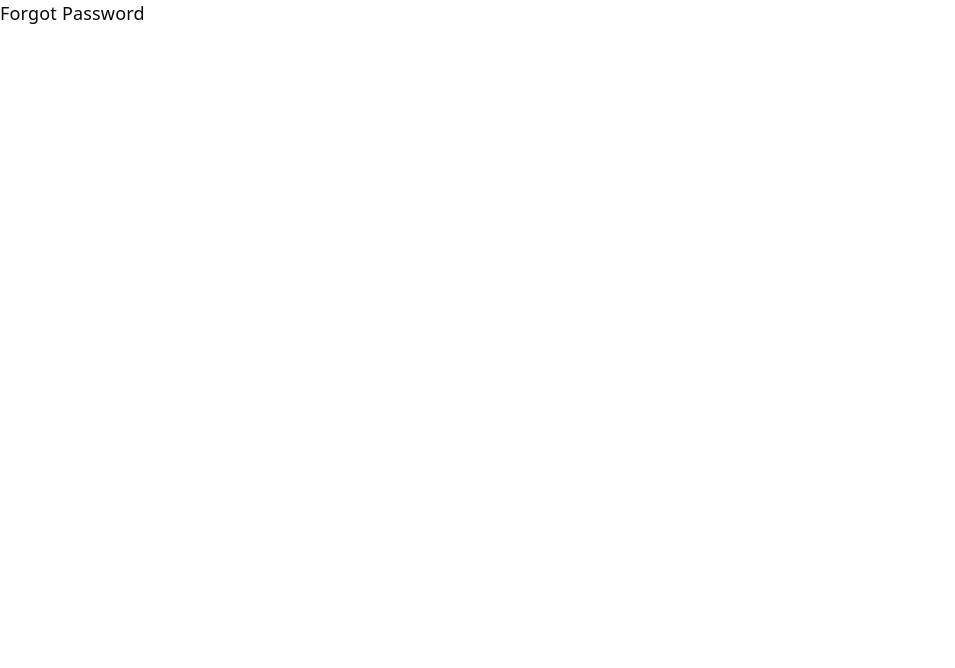
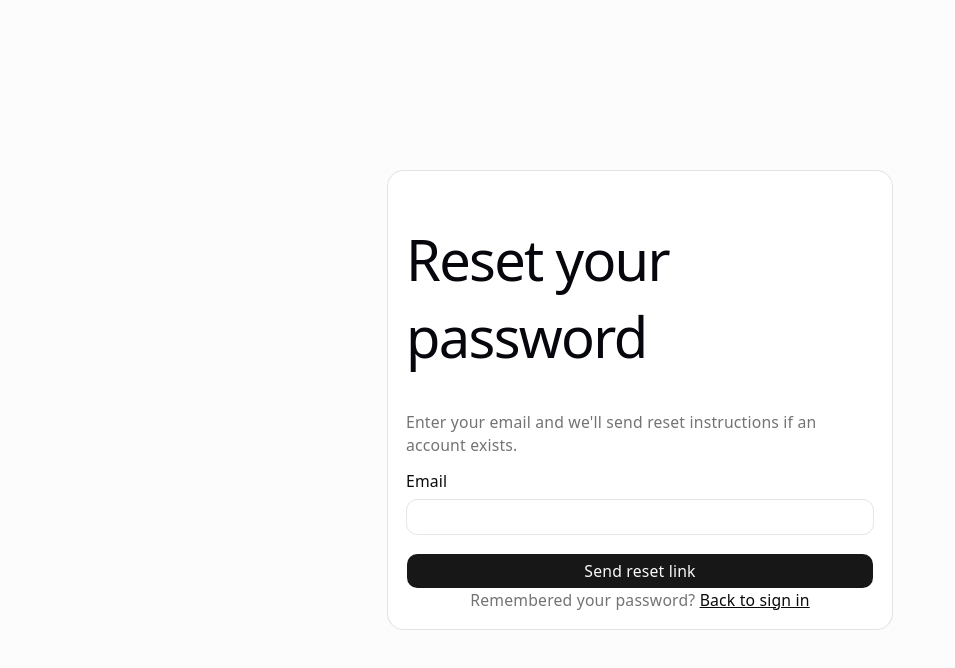
Before and after one commit to IAmLuisJ/GitShipDone, a React (Vite) app: page /forgot-password in a window 1280 px wide. Shown: the top 668 px of the page, without its empty margins (0-955 px from the left). Built offline with nearby package versions, Linux system fonts and the light colour scheme.

Commit message:
feat: build forgot password page

```diff
--- a/src/pages/ForgotPasswordPage.tsx
+++ b/src/pages/ForgotPasswordPage.tsx
@@ -1,3 +1,116 @@
+import { zodResolver } from "@hookform/resolvers/zod";
+import { LoaderCircle } from "lucide-react";
+import { useState } from "react";
+import { useForm } from "react-hook-form";
+import { Link } from "react-router-dom";
+import { z } from "zod";
+
+import { Button } from "@/components/ui/button";
+import {
+  Card,
+  CardContent,
+  CardDescription,
+  CardHeader,
+  CardTitle,
+} from "@/components/ui/card";
+import {
+  Form,
+  FormControl,
+  FormField,
+  FormItem,
+  FormLabel,
+  FormMessage,
+} from "@/components/ui/form";
+import { Input } from "@/components/ui/input";
+import api from "@/lib/api";
+
+const successMessage = "If that email exists, a reset link has been sent.";
+
+const forgotPasswordSchema = z.object({
+  email: z.string().email("Enter a valid email"),
+});
+
+type ForgotPasswordValues = z.infer<typeof forgotPasswordSchema>;
+
 export default function ForgotPasswordPage() {
-  return <div data-testid="forgot-password-page">Forgot Password</div>;
+  const [message, setMessage] = useState<string | null>(null);
+  const form = useForm<ForgotPasswordValues>({
+    resolver: zodResolver(forgotPasswordSchema),
+    defaultValues: {
+      email: "",
+    },
+  });
+
+  async function onSubmit(values: ForgotPasswordValues) {
+    setMessage(null);
+    try {
+      await api.post("/auth/forgot-password", values);
+    } catch {
+      // Keep the response intentionally identical to avoid account discovery.
+    } finally {
+      setMessage(successMessage);
+    }
+  }
+
+  return (
+    <main
+      data-testid="forgot-password-page"
+      className="grid min-h-screen place-items-center bg-muted/30 px-5 py-10"
+    >
+      <Card className="w-full max-w-md">
+        <CardHeader>
+          <CardTitle>
+            <h1>Reset your password</h1>
+          </CardTitle>
+          <CardDescription>
+            Enter your email and we&apos;ll send reset instructions if an account
+            exists.
+          </CardDescription>
+        </CardHeader>
+        <CardContent>
+          <Form {...form}>
+            <form
+              noValidate
+              onSubmit={form.handleSubmit(onSubmit)}
+              className="grid gap-4"
+            >
+              <FormField
+                control={form.control}
+                name="email"
+                render={({ field }) => (
+                  <FormItem>
+                    <FormLabel>Email</FormLabel>
+                    <FormControl>
+                      <Input type="email" autoComplete="email" {...field} />
+                    </FormControl>
+                    <FormMessage />
+                  </FormItem>
+                )}
+              />
+
+              {message ? (
+                <p className="text-sm font-medium text-foreground" role="status">
+                  {message}
+                </p>
+              ) : null}
+
+              <Button type="submit" disabled={form.formState.isSubmitting}>
+                {form.formState.isSubmitting ? (
+                  <LoaderCircle className="animate-spin" data-icon="inline-start" />
+                ) : null}
+                {form.formState.isSubmitting ? "Sending..." : "Send reset link"}
+              </Button>
+            </form>
+          </Form>
+
+          <p className="mt-6 text-center text-sm text-muted-foreground">
+            Remembered your password?{" "}
+            <Link className="font-medium text-foreground underline" to="/login">
+              Back to sign in
+            </Link>
+          </p>
+        </CardContent>
+      </Card>
+    </main>
+  );
 }
```
Also changed, not shown: .agent/tasks.json, .agent/tasks/TASK-86.json, 1 other file (tests, documents, lock files or other folders).
